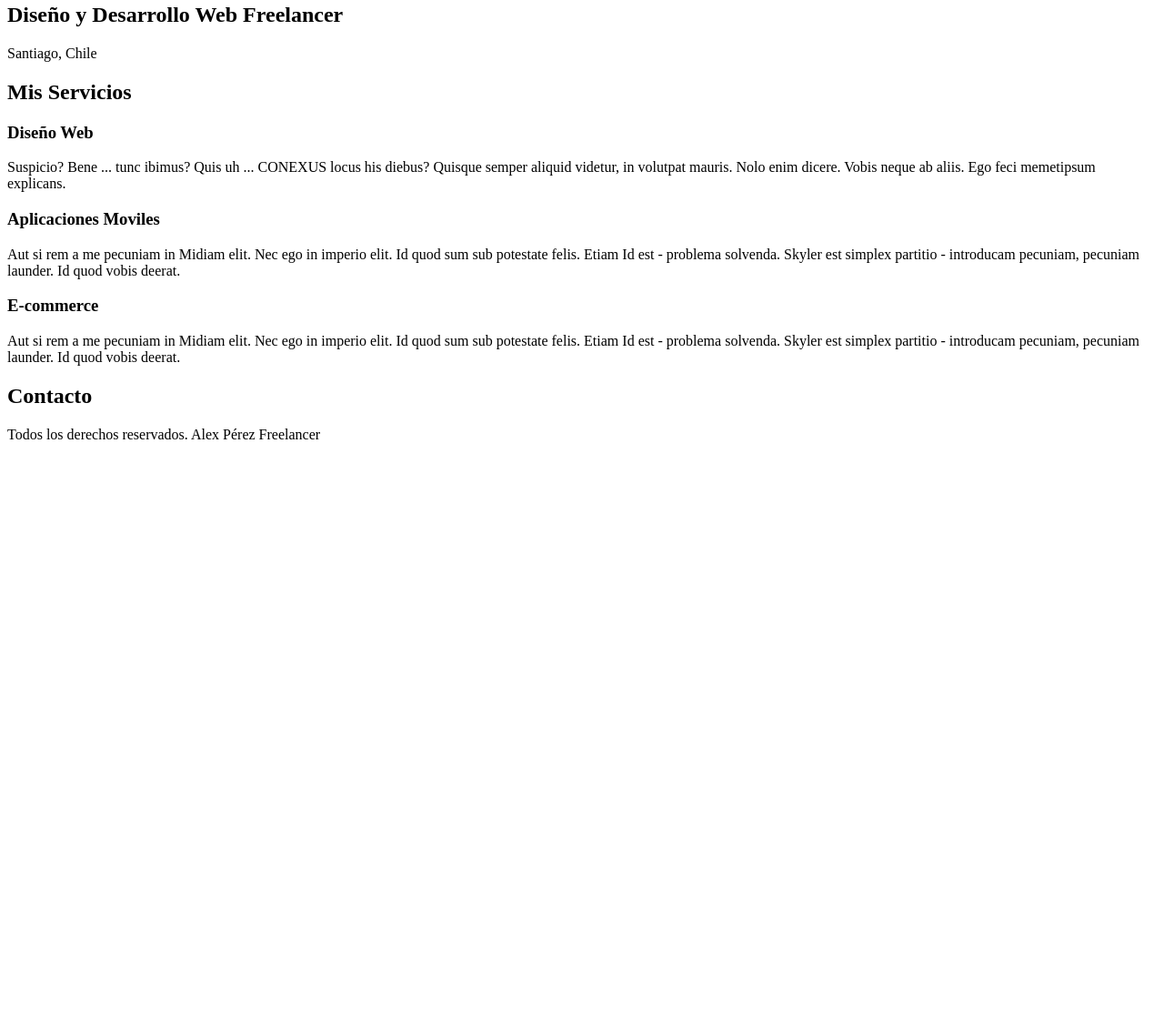
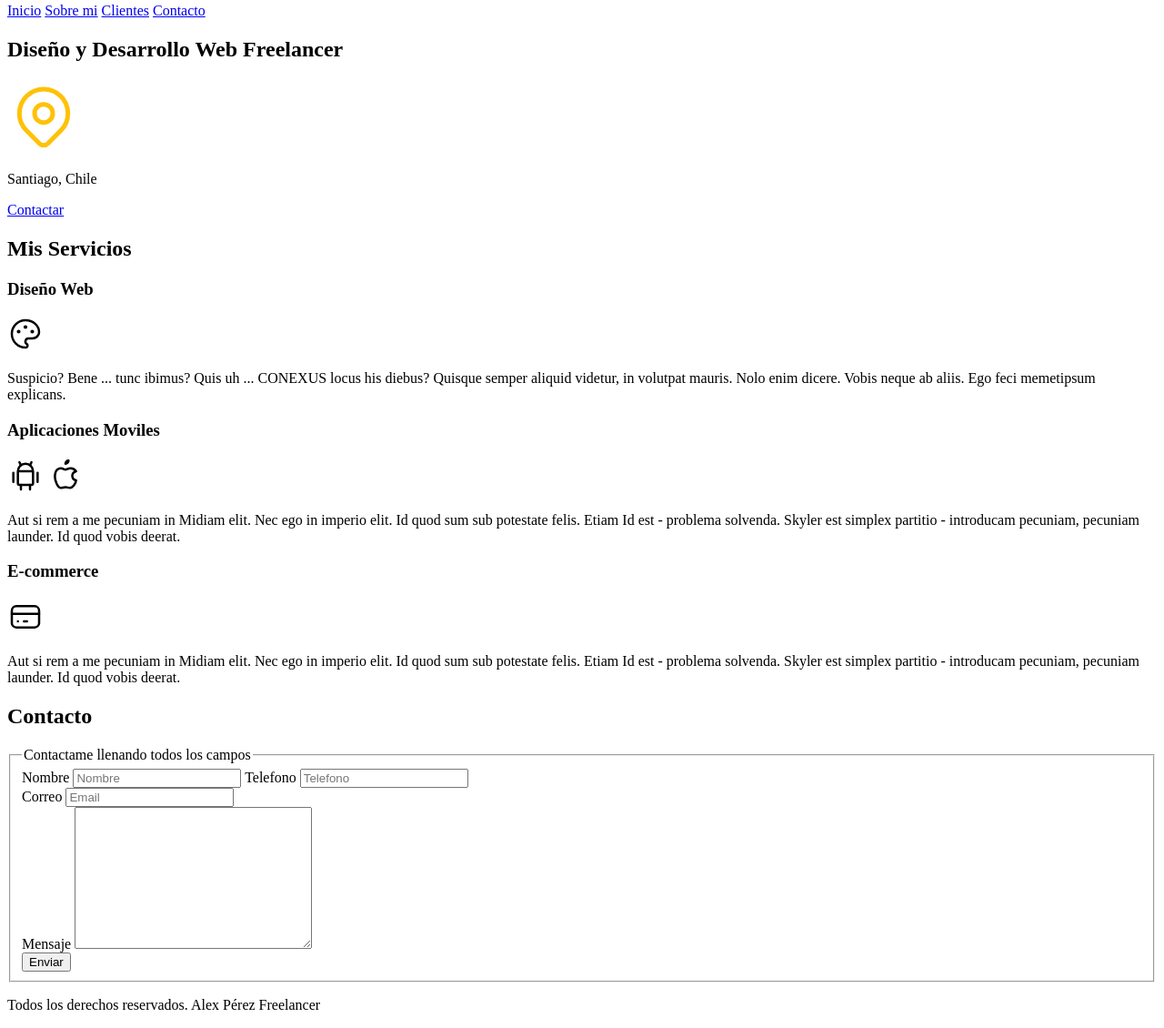
Before and after one commit to aperezsaez/FreeLancer, a plain HTML site: page index.html in a window 1280 px wide. Shown: the part 77-1207 px from the top of the page at 91% size. Before the commit the page ends 800 px from the top, so only its background shows below. Drawn offline with Linux system fonts and the light colour scheme.

Commit message:
Finished Html Structure

```diff
--- a/index.html
+++ b/index.html
@@ -11,9 +11,22 @@
         <h1>Alex Pérez Freelancer</h1>
     </header>
 
+    <nav>
+        <a href="#">Inicio</a>
+        <a href="#">Sobre mi</a>
+        <a href="#">Clientes</a>
+        <a href="#">Contacto</a>
+    </nav>
+
     <section>
         <h2>Diseño y Desarrollo Web Freelancer</h2>
+        <svg xmlns="http://www.w3.org/2000/svg" class="icon icon-tabler icon-tabler-map-pin" width="80" height="80" viewBox="0 0 24 24" stroke-width="1.5" stroke="#FFc107" fill="none" stroke-linecap="round" stroke-linejoin="round">
+            <path stroke="none" d="M0 0h24v24H0z" fill="none"/>
+            <circle cx="12" cy="11" r="3" />
+            <path d="M17.657 16.657l-4.243 4.243a2 2 0 0 1 -2.827 0l-4.244 -4.243a8 8 0 1 1 11.314 0z" />
+        </svg>
         <p>Santiago, Chile</p>
+        <a href="#">Contactar</a>
     </section>
 
     <main>
@@ -21,22 +34,77 @@
 
         <section>
             <h3>Diseño Web</h3>
+            <svg xmlns="http://www.w3.org/2000/svg" class="icon icon-tabler icon-tabler-palette" width="40" height="40" viewBox="0 0 24 24" stroke-width="1.5" stroke="#000000" fill="none" stroke-linecap="round" stroke-linejoin="round">
+                <path stroke="none" d="M0 0h24v24H0z" fill="none"/>
+                <path d="M12 21a9 9 0 1 1 0 -18a9 8 0 0 1 9 8a4.5 4 0 0 1 -4.5 4h-2.5a2 2 0 0 0 -1 3.75a1.3 1.3 0 0 1 -1 2.25" />
+                <circle cx="7.5" cy="10.5" r=".5" fill="currentColor" />
+                <circle cx="12" cy="7.5" r=".5" fill="currentColor" />
+                <circle cx="16.5" cy="10.5" r=".5" fill="currentColor" />
+            </svg>
             <p>Suspicio? Bene ... tunc ibimus? Quis uh ... CONEXUS locus his diebus? Quisque semper aliquid videtur, in volutpat mauris. Nolo enim dicere. Vobis neque ab aliis. Ego feci memetipsum explicans. </p>
         </section>
 
         <section>
             <h3>Aplicaciones Moviles</h3>
+            <svg xmlns="http://www.w3.org/2000/svg" class="icon icon-tabler icon-tabler-brand-android" width="40" height="40" viewBox="0 0 24 24" stroke-width="1.5" stroke="#000000" fill="none" stroke-linecap="round" stroke-linejoin="round">
+                <path stroke="none" d="M0 0h24v24H0z" fill="none"/>
+                <line x1="4" y1="10" x2="4" y2="16" />
+                <line x1="20" y1="10" x2="20" y2="16" />
+                <path d="M7 9h10v8a1 1 0 0 1 -1 1h-8a1 1 0 0 1 -1 -1v-8a5 5 0 0 1 10 0" />
+                <line x1="8" y1="3" x2="9" y2="5" />
+                <line x1="16" y1="3" x2="15" y2="5" />
+                <line x1="9" y1="18" x2="9" y2="21" />
+                <line x1="15" y1="18" x2="15" y2="21" />
+            </svg>
+            <svg xmlns="http://www.w3.org/2000/svg" class="icon icon-tabler icon-tabler-brand-apple" width="40" height="40" viewBox="0 0 24 24" stroke-width="1.5" stroke="#000000" fill="none" stroke-linecap="round" stroke-linejoin="round">
+                <path stroke="none" d="M0 0h24v24H0z" fill="none"/>
+                <path d="M9 7c-3 0 -4 3 -4 5.5c0 3 2 7.5 4 7.5c1.088 -.046 1.679 -.5 3 -.5c1.312 0 1.5 .5 3 .5s4 -3 4 -5c-.028 -.01 -2.472 -.403 -2.5 -3c-.019 -2.17 2.416 -2.954 2.5 -3c-1.023 -1.492 -2.951 -1.963 -3.5 -2c-1.433 -.111 -2.83 1 -3.5 1c-.68 0 -1.9 -1 -3 -1z" />
+                <path d="M12 4a2 2 0 0 0 2 -2a2 2 0 0 0 -2 2" />
+            </svg>
             <p>Aut si rem a me pecuniam in Midiam elit. Nec ego in imperio elit. Id quod sum sub potestate felis. Etiam Id est - problema solvenda. Skyler est simplex partitio - introducam pecuniam, pecuniam launder. Id quod vobis deerat.</p>
         </section>
 
         <section>
             <h3>E-commerce</h3>
+            <svg xmlns="http://www.w3.org/2000/svg" class="icon icon-tabler icon-tabler-credit-card" width="40" height="40" viewBox="0 0 24 24" stroke-width="1.5" stroke="#000000" fill="none" stroke-linecap="round" stroke-linejoin="round">
+                <path stroke="none" d="M0 0h24v24H0z" fill="none"/>
+                <rect x="3" y="5" width="18" height="14" rx="3" />
+                <line x1="3" y1="10" x2="21" y2="10" />
+                <line x1="7" y1="15" x2="7.01" y2="15" />
+                <line x1="11" y1="15" x2="13" y2="15" />
+            </svg>
             <p>Aut si rem a me pecuniam in Midiam elit. Nec ego in imperio elit. Id quod sum sub potestate felis. Etiam Id est - problema solvenda. Skyler est simplex partitio - introducam pecuniam, pecuniam launder. Id quod vobis deerat.</p>
         </section>
     </main>
 
     <section>
         <h2>Contacto</h2>
+
+        <form>
+            <fieldset>
+                <legend>Contactame llenando todos los campos</legend>
+                <div>
+                    <label>Nombre</label>
+                    <input type="text" placeholder="Nombre">
+                    <label>Telefono</label>
+                    <input type="tell" placeholder="Telefono">
+                </div>
+
+                <div>
+                    <label>Correo</label>
+                    <input type="email" placeholder="Email">
+                </div>
+
+                <div>
+                    <label> Mensaje</label>
+                    <textarea name="" id="" cols="30" rows="10"></textarea>
+                </div>
+
+                <div>
+                    <input type="submit" value="Enviar">
+                </div>
+            </fieldset>
+        </form>
     </section>
 
     <footer>
```
Also changed, not shown: 1 other file.
